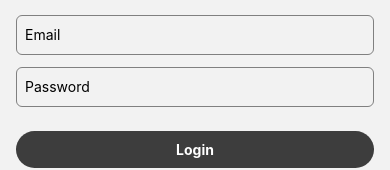
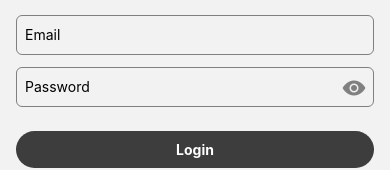
Before and after one commit to Badi1298/RN-Expense-Tracker, a React Native app: screen /Auth in a window 390 px wide. Shown: the part 361-531 px from the top of the page. Built offline with nearby package versions, Linux system fonts and the light colour scheme.

Commit message:
Implement user authentication with signup functionality and enhance password input visibility in AuthScreen

```diff
--- a/screens/AuthScreen.tsx
+++ b/screens/AuthScreen.tsx
@@ -1,12 +1,17 @@
 import React, { useState } from 'react';
-import { View, Text, TextInput, Button, StyleSheet } from 'react-native';
+import { View, Text, TextInput, StyleSheet } from 'react-native';
+import { Ionicons } from '@expo/vector-icons';
+
 import BaseButton from '../components/ui/BaseButton';
+import { signUp } from '../services/auth';
 
 export default function AuthScreen() {
     const [email, setEmail] = useState('');
     const [password, setPassword] = useState('');
     const [isLogin, setIsLogin] = useState(true);
     const [confirmPassword, setConfirmPassword] = useState('');
+    const [showPassword, setShowPassword] = useState(false);
+    const [showConfirmPassword, setShowConfirmPassword] = useState(false);
 
     const handleLogin = () => {
         // Handle login logic here
@@ -14,14 +19,16 @@ export default function AuthScreen() {
         console.log('Password:', password);
     };
 
-    const handleSignup = () => {
+    const handleSignup = async () => {
         if (password !== confirmPassword) {
             console.log('Passwords do not match');
             return;
         }
+
         // Handle signup logic here
-        console.log('Email:', email);
-        console.log('Password:', password);
+        const token = await signUp(email, password);
+
+        console.log(token);
     };
 
     return (
@@ -35,21 +42,41 @@ export default function AuthScreen() {
                 autoCapitalize="none"
                 keyboardType="email-address"
             />
+            <View style={styles.passwordContainer}>
                 <TextInput
                     style={styles.input}
                     placeholder="Password"
                     value={password}
                     onChangeText={setPassword}
-                secureTextEntry
+                    autoCapitalize="none"
+                    secureTextEntry={!showPassword}
                 />
+                <Ionicons
+                    name={showPassword ? 'eye-off' : 'eye'}
+                    size={24}
+                    color="gray"
+                    style={styles.icon}
+                    onPress={() => setShowPassword((prev) => !prev)}
+                />
+            </View>
             {!isLogin && (
+                <View style={styles.passwordContainer}>
                     <TextInput
                         style={styles.input}
                         placeholder="Confirm Password"
                         value={confirmPassword}
                         onChangeText={setConfirmPassword}
-                    secureTextEntry
+                        autoCapitalize="none"
+                        secureTextEntry={!showConfirmPassword}
                     />
+                    <Ionicons
+                        name={showConfirmPassword ? 'eye-off' : 'eye'}
+                        size={24}
+                        color="gray"
+                        style={styles.icon}
+                        onPress={() => setShowConfirmPassword((prev) => !prev)}
+                    />
+                </View>
             )}
             <BaseButton
                 style={styles.buttonContainer}
@@ -96,4 +123,13 @@ const styles = StyleSheet.create({
     buttonContainer: {
         marginTop: 12,
     },
+    passwordContainer: {
+        position: 'relative',
+    },
+    icon: {
+        position: 'absolute',
+        right: 8,
+        top: 8,
+        marginLeft: 8,
+    },
 });
--- /dev/null
+++ b/services/auth.ts
@@ -0,0 +1,43 @@
+import axios from 'axios';
+
+const FIREBASE_API_KEY = 'AIzaSyBNqnmNEJibRVDOJMdpblyJmP3nkYr3gMo';
+const FIREBASE_AUTH_URL = `https://identitytoolkit.googleapis.com/v1/accounts`;
+
+interface AuthResponse {
+    idToken: string;
+    email: string;
+    refreshToken: string;
+    expiresIn: string;
+    localId: string;
+    registered?: boolean;
+}
+
+export const signUp = async (
+    email: string,
+    password: string
+): Promise<AuthResponse> => {
+    const response = await axios.post<AuthResponse>(
+        `${FIREBASE_AUTH_URL}:signUp?key=${FIREBASE_API_KEY}`,
+        {
+            email,
+            password,
+            returnSecureToken: true,
+        }
+    );
+    return response.data;
+};
+
+export const signIn = async (
+    email: string,
+    password: string
+): Promise<AuthResponse> => {
+    const response = await axios.post<AuthResponse>(
+        `${FIREBASE_AUTH_URL}:signInWithPassword?key=${FIREBASE_API_KEY}`,
+        {
+            email,
+            password,
+            returnSecureToken: true,
+        }
+    );
+    return response.data;
+};
```
Lines whose indentation alone changed are shown as unchanged.
